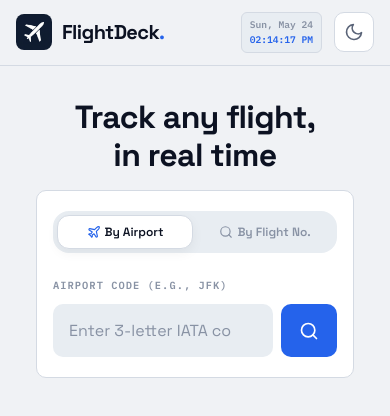
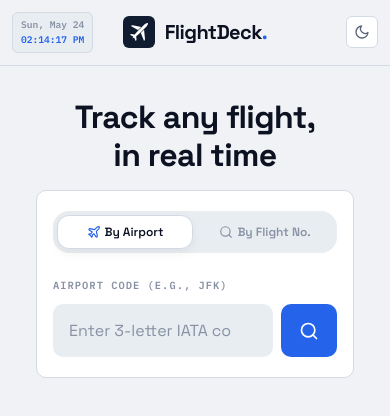
Before and after one commit to Tusharjain-19/FlightDeck, a Next.js app: page / in a window 390 px wide. Shown: the top 416 px of the page. Built offline with nearby package versions, Linux system fonts and the light colour scheme.

Commit message:
Reposition header: clock left, logo middle, theme right (shrunk on mobile)

```diff
--- a/app/globals.css
+++ b/app/globals.css
@@ -121,25 +121,32 @@ button {
 
 /* =================== HEADER =================== */
 .main-header {
+  display: grid;
+  grid-template-columns: 1fr auto 1fr;
+  align-items: center;
+  padding: 16px;
+  border-bottom: 1px solid var(--border);
+  gap: 8px;
+}
+
+.header-left {
   display: flex;
-  justify-content: space-between;
-  align-items: center;
-  padding: 20px 24px;
-  border-bottom: 1px solid var(--border);
-  flex-wrap: wrap;
-  gap: 16px;
+  justify-content: flex-start;
+}
+
+.header-right {
+  display: flex;
+  justify-content: flex-end;
 }
 
 @media (max-width: 600px) {
   .main-header {
-    justify-content: space-between;
-    flex-direction: row;
-    padding: 12px 16px;
-    gap: 8px;
+    padding: 12px;
+    gap: 4px;
   }
 
   .logo-text {
-    font-size: 1.1rem;
+    font-size: 1.05rem;
   }
 }
 
--- a/app/layout.js
+++ b/app/layout.js
@@ -15,12 +15,14 @@ export default function RootLayout({ children }) {
       <body suppressHydrationWarning>
         <ThemeProvider>
           <header className="main-header container">
+            <div className="header-left">
+              <LiveClock />
+            </div>
             <div className="logo-group">
-              <Image src="/logo.png" alt="FlightDeck Logo" width={36} height={36} style={{ borderRadius: '8px' }} />
+              <Image src="/logo.png" alt="FlightDeck Logo" width={32} height={32} style={{ borderRadius: '6px' }} />
               <span className="logo-text">FlightDeck<span className="logo-dot">.</span></span>
             </div>
-            <div style={{ display: 'flex', alignItems: 'center', gap: '12px' }}>
-              <LiveClock />
+            <div className="header-right">
               <ThemeToggle />
             </div>
           </header>
--- a/components/ThemeToggle.module.css
+++ b/components/ThemeToggle.module.css
@@ -16,3 +16,16 @@
   border-color: var(--border-hover);
   background-color: var(--accent-glow);
 }
+
+@media (max-width: 600px) {
+  .toggleBtn {
+    width: 32px;
+    height: 32px;
+    border-radius: var(--radius-sm);
+  }
+
+  .toggleBtn svg {
+    width: 16px;
+    height: 16px;
+  }
+}
```
